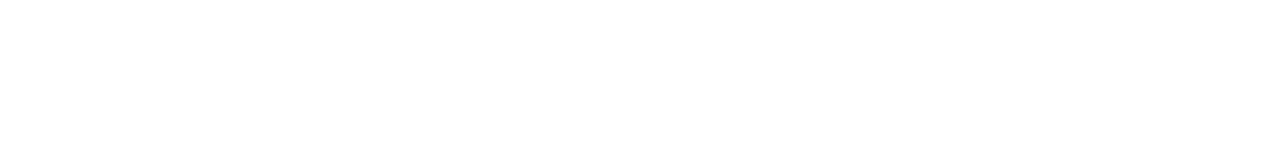
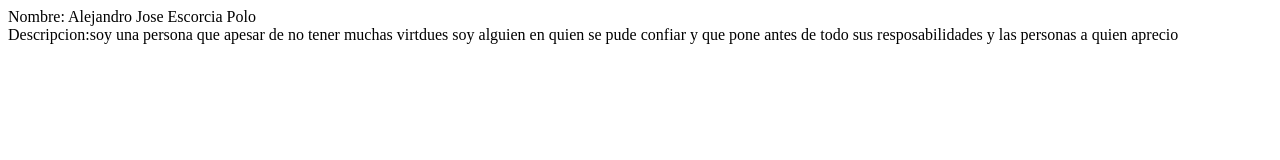
Before and after one commit to Ale-505/Parcial-1, a plain HTML site: page index.html in a window 1280 px wide. Drawn offline with Linux system fonts and the light colour scheme.

Commit message:
Second commit: Nombre y breve descripcion

```diff
--- a/index.html
+++ b/index.html
@@ -6,6 +6,7 @@
     <title>Document</title>
 </head>
 <body>
-
+    <div>Nombre: Alejandro Jose Escorcia Polo</div>
+    <div>Descripcion:soy una persona que apesar de no tener muchas virtdues soy alguien en quien se pude confiar y que pone antes de todo sus resposabilidades y las personas a quien aprecio </div>
 </body>
 </html>
```
